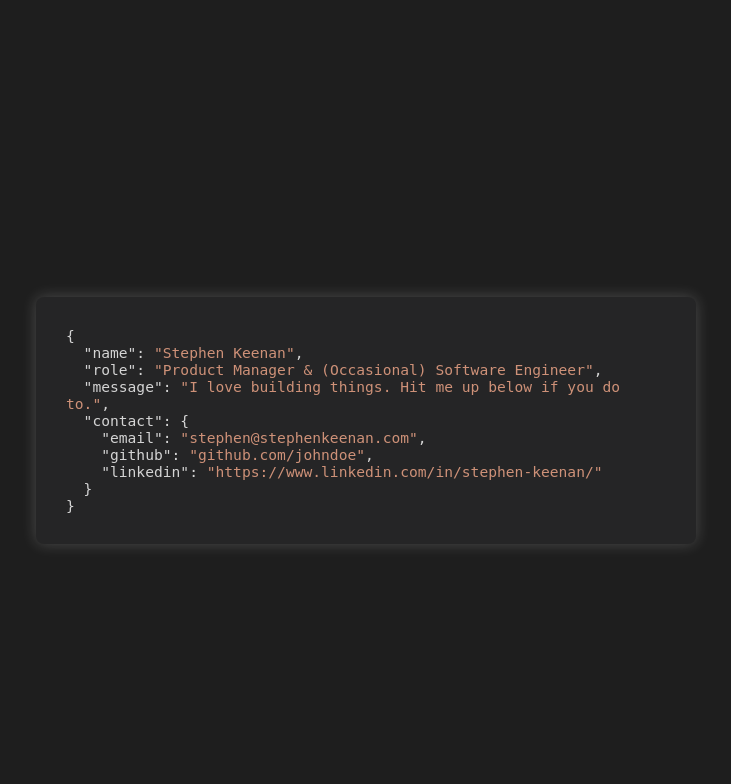
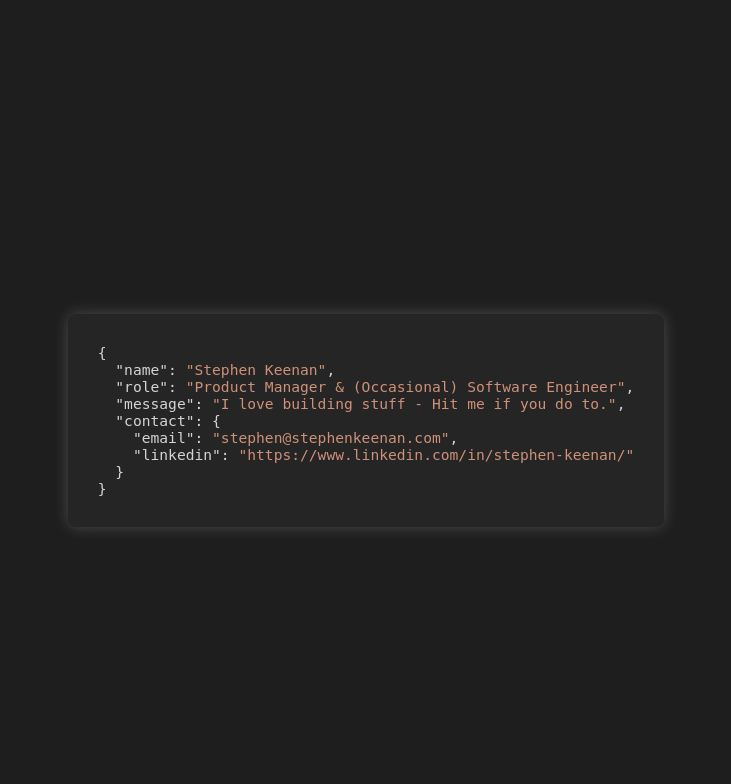
Before and after one commit to Bamboocoffee/my-backend, a Flask app: page / in a window 1280 px wide. Shown: the top 784 px of the page, without its empty margins (274-1005 px from the left). Run offline with Flask 3, Linux system fonts and the light colour scheme.

Commit message:
fixing the welcome screen

```diff
--- a/app/templates/welcome.html
+++ b/app/templates/welcome.html
@@ -52,10 +52,9 @@
         {<br>
         &nbsp;&nbsp;"name": <span class="string">"Stephen Keenan"</span>,<br>
         &nbsp;&nbsp;"role": <span class="string">"Product Manager & (Occasional) Software Engineer"</span>,<br>
-        &nbsp;&nbsp;"message": <span class="string">"I love building things. Hit me up below if you do to."</span>,<br>
+        &nbsp;&nbsp;"message": <span class="string">"I love building stuff - Hit me if you do to."</span>,<br>
         &nbsp;&nbsp;"contact": {<br>
         &nbsp;&nbsp;&nbsp;&nbsp;"email": <span class="string">"stephen@stephenkeenan.com"</span>,<br>
-        &nbsp;&nbsp;&nbsp;&nbsp;"github": <span class="string">"github.com/johndoe"</span>,<br>
         &nbsp;&nbsp;&nbsp;&nbsp;"linkedin": <span class="string">"https://www.linkedin.com/in/stephen-keenan/"</span><br>
         &nbsp;&nbsp;}<br>
         }<br>
```
